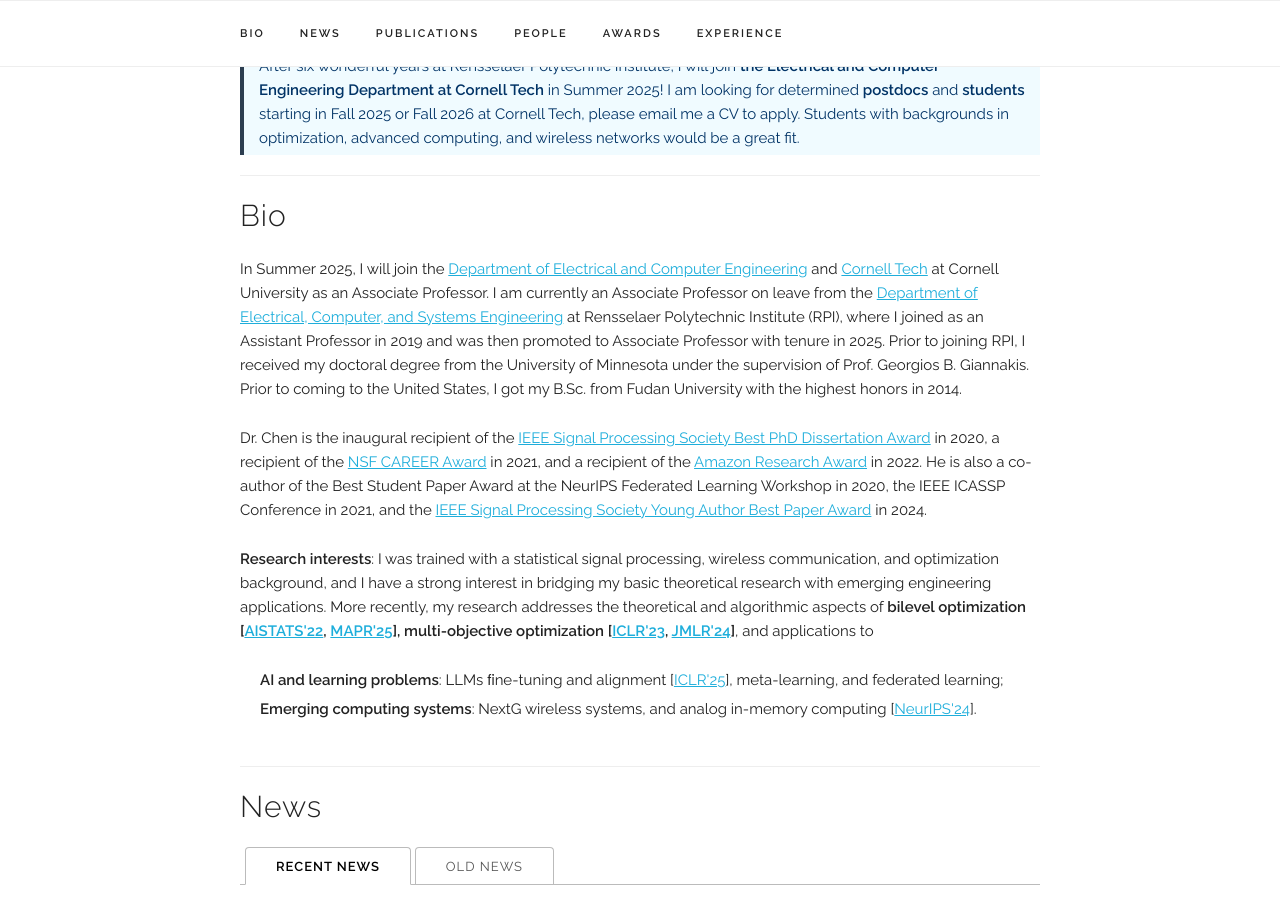
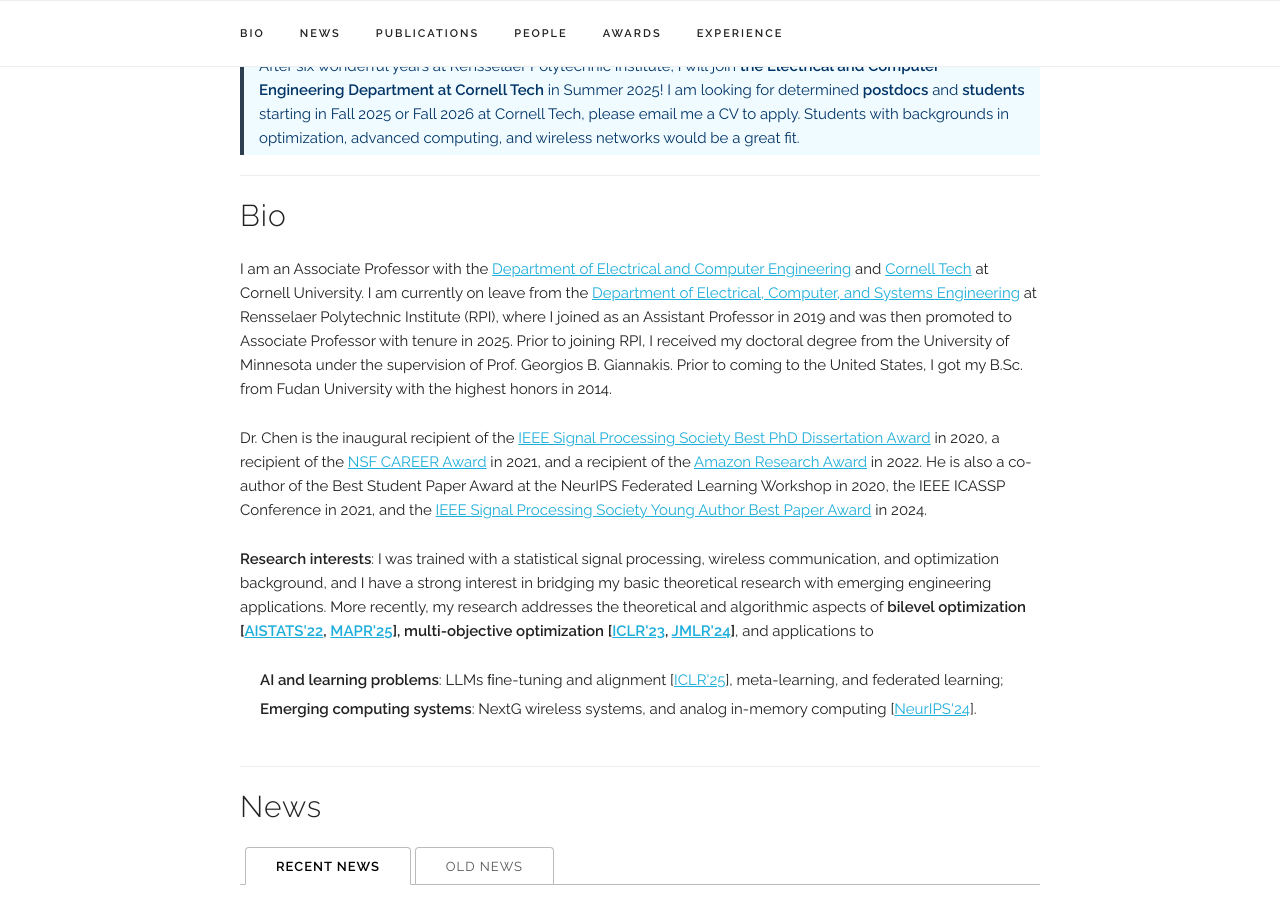
Before and after one commit to chentianyi1991/chentianyi1991.github.io, a Jekyll site: the page built from index.html, in a window 1280 px wide and 900 px high, scrolled down 408 px. Built offline with Jekyll 4.4.1, drawn with Linux system fonts in a browser that asks for light colours; some web fonts are replaced; comment, search, counter and statistics services are not loaded.

Commit message:
Update index.html

```diff
--- a/index.html
+++ b/index.html
@@ -14,11 +14,8 @@
 <div class="docs-section" id="bio">
   <h4>Bio</h4>
 
-<!--   <div class="bio‑highlight" style="margin-bottom: 2rem;">
-      <p>After six wonderful years at Rensselaer Polytechnic Institute, I will join <strong>the Electrical and Computer Engineering Department at Cornell Tech</strong> in Fall 2025 as an Associate Professor!</p>
-  </div> -->
 
-  <p>In Summer 2025, I will join the <a href="https://www.engineering.cornell.edu/ece/">Department of Electrical and Computer Engineering</a> and <a href="https://tech.cornell.edu/">Cornell Tech</a> at Cornell University as an Associate Professor. I am currently an Associate Professor on leave from the <a href="https://www.ecse.rpi.edu/">Department of Electrical, Computer, and Systems Engineering</a> at Rensselaer Polytechnic Institute (RPI), where I joined as an Assistant Professor in 2019 and was then promoted to Associate Professor with tenure in 2025. Prior to joining RPI, I received my doctoral degree from the University of Minnesota under the supervision of Prof. Georgios B. Giannakis.
+  <p>I am an Associate Professor with the <a href="https://www.engineering.cornell.edu/ece/">Department of Electrical and Computer Engineering</a> and <a href="https://tech.cornell.edu/">Cornell Tech</a> at Cornell University. I am currently on leave from the <a href="https://www.ecse.rpi.edu/">Department of Electrical, Computer, and Systems Engineering</a> at Rensselaer Polytechnic Institute (RPI), where I joined as an Assistant Professor in 2019 and was then promoted to Associate Professor with tenure in 2025. Prior to joining RPI, I received my doctoral degree from the University of Minnesota under the supervision of Prof. Georgios B. Giannakis.
   Prior to coming to the United States, I got my B.Sc. from Fudan University with the highest honors in 2014. </p>
   <p>Dr. Chen is the inaugural recipient of the <a href="https://cse.umn.edu/ece/feature-stories/alumnus-tianyi-chen-receives-ieee-sps-best-dissertation-award">IEEE Signal Processing Society Best PhD Dissertation Award</a> in 2020, a recipient of the <a href="https://www.nsf.gov/awardsearch/showAward?AWD_ID=2047177&HistoricalAwards=false">NSF CAREER Award</a> in 2021, and a recipient of the <a href="https://www.amazon.science/research-awards/program-updates/fall-2021-and-winter-2022-amazon-research-awards-recipients-announced">Amazon Research Award</a> in 2022.
     He is also a co-author of the Best Student Paper Award at the NeurIPS Federated Learning Workshop in 2020, the IEEE ICASSP Conference in 2021, and the <a href="https://signalprocessingsociety.org/community-involvement/award-recipients/">IEEE Signal Processing Society Young Author Best Paper Award</a> in 2024.</p>
```
